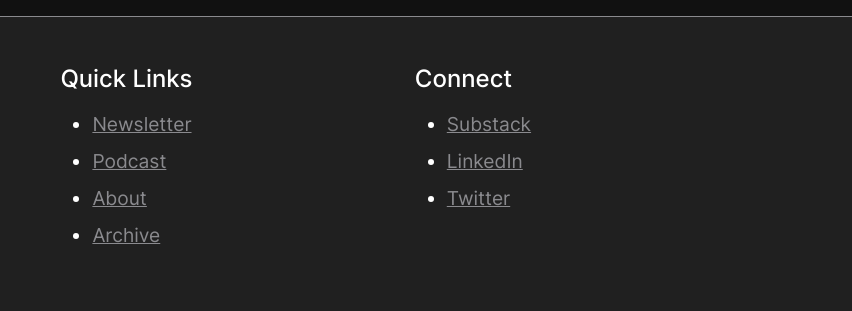
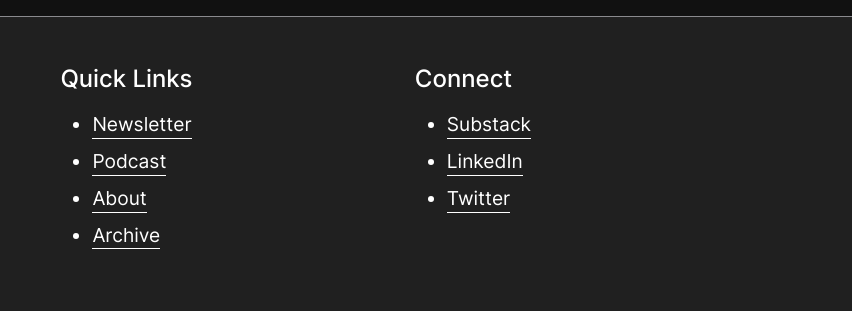
Before and after one commit to hottweelz/Team-Blockchain, a website: page index.html in a window 1280 px wide. Shown: the part 3907-4218 px from the top of the page, 428-1280 px from the left. Drawn offline with nearby package versions, Linux system fonts and the light colour scheme; no server answers.

Commit message:
Apply link-fancy styling to all links for consistent animated underline hover effect

```diff
--- a/index.html
+++ b/index.html
@@ -440,22 +440,22 @@
           <div class="col-12 col-md-6 col-lg-4">
             <h5 class="mb-3">Quick Links</h5>
             <ul class="list-unstyled">
-              <li class="mb-2"><a href="#newsletter" class="text-secondary text-decoration-none">Newsletter</a></li>
-              <li class="mb-2"><a href="#podcast" class="text-secondary text-decoration-none">Podcast</a></li>
-              <li class="mb-2"><a href="#about" class="text-secondary text-decoration-none">About</a></li>
+              <li class="mb-2"><a href="#newsletter" class="link-fancy link-fancy-light">Newsletter</a></li>
+              <li class="mb-2"><a href="#podcast" class="link-fancy link-fancy-light">Podcast</a></li>
+              <li class="mb-2"><a href="#about" class="link-fancy link-fancy-light">About</a></li>
               <li class="mb-2"><a href="https://digitalbytes.substack.com/archive" target="_blank"
-                  class="text-secondary text-decoration-none">Archive</a></li>
+                  class="link-fancy link-fancy-light">Archive</a></li>
             </ul>
           </div>
           <div class="col-12 col-md-6 col-lg-4">
             <h5 class="mb-3">Connect</h5>
             <ul class="list-unstyled">
               <li class="mb-2"><a href="https://digitalbytes.substack.com/" target="_blank"
-                  class="text-secondary text-decoration-none">Substack</a></li>
+                  class="link-fancy link-fancy-light">Substack</a></li>
               <li class="mb-2"><a href="https://www.linkedin.com/company/teamblockchain/" target="_blank"
-                  class="text-secondary text-decoration-none">LinkedIn</a></li>
+                  class="link-fancy link-fancy-light">LinkedIn</a></li>
               <li class="mb-2"><a href="https://twitter.com/teamblockchain" target="_blank"
-                  class="text-secondary text-decoration-none">Twitter</a></li>
+                  class="link-fancy link-fancy-light">Twitter</a></li>
             </ul>
           </div>
         </div>
@@ -589,7 +589,7 @@
               <h4 class="h5 mt-3">${latest.title}</h4>
               <p class="text-secondary">${latest.pubDate ? new Date(latest.pubDate).toLocaleDateString() : ''}</p>
               <p>${latest.description || ''}</p>
-              <a href="${latest.link}" target="_blank">Episode Page →</a>
+              <a href="${latest.link}" target="_blank" class="link-fancy link-fancy-light">Episode Page →</a>
             </div>
           </div>
         </div>`;
@@ -606,7 +606,7 @@
               </audio>
               <h5 class="h6 mt-2">${ep.title}</h5>
               <p class="text-secondary">${ep.pubDate ? new Date(ep.pubDate).toLocaleDateString() : ''}</p>
-              <a href="${ep.link}" target="_blank">Episode Page →</a>
+              <a href="${ep.link}" target="_blank" class="link-fancy link-fancy-light">Episode Page →</a>
             </div>
           </div>`;
         }
```
